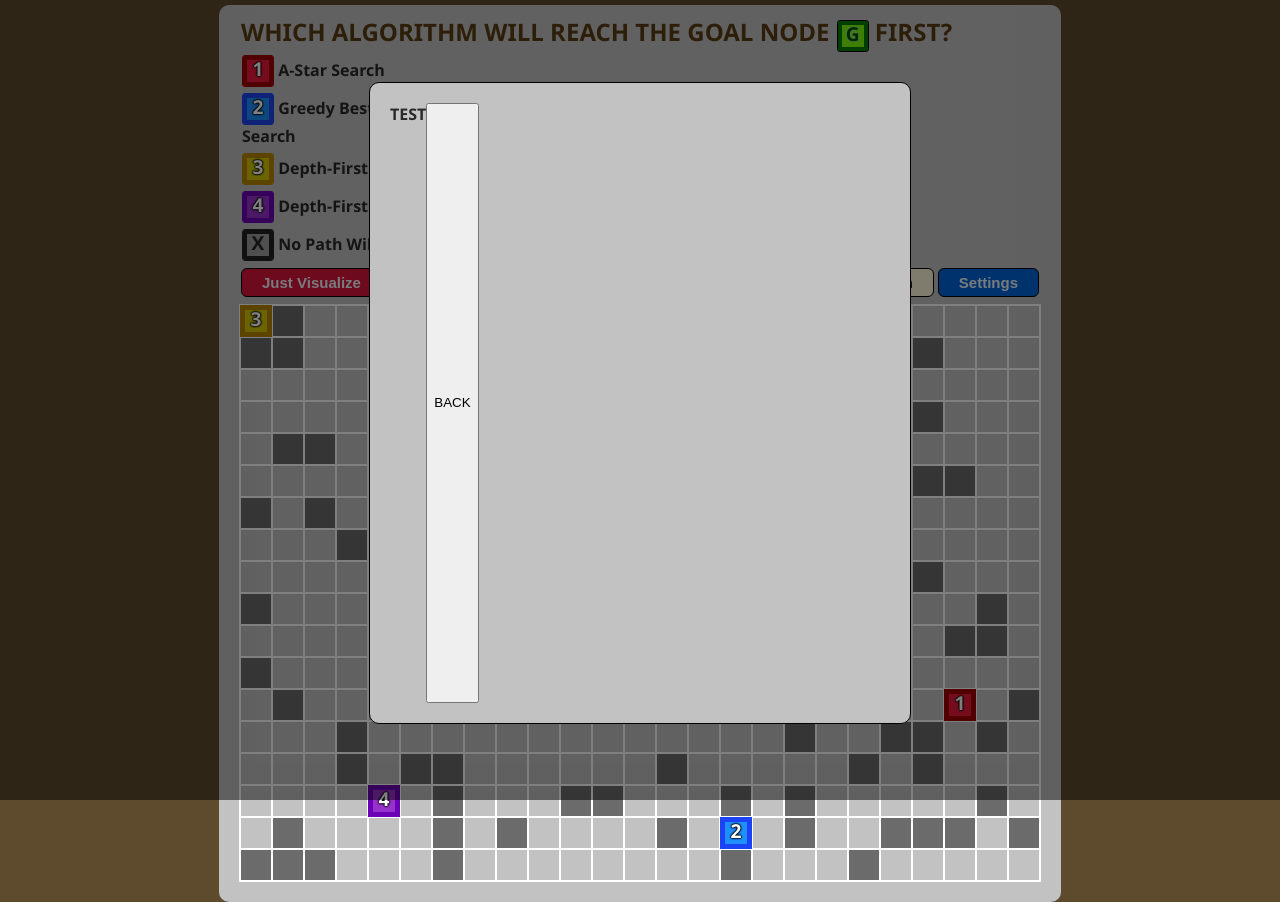
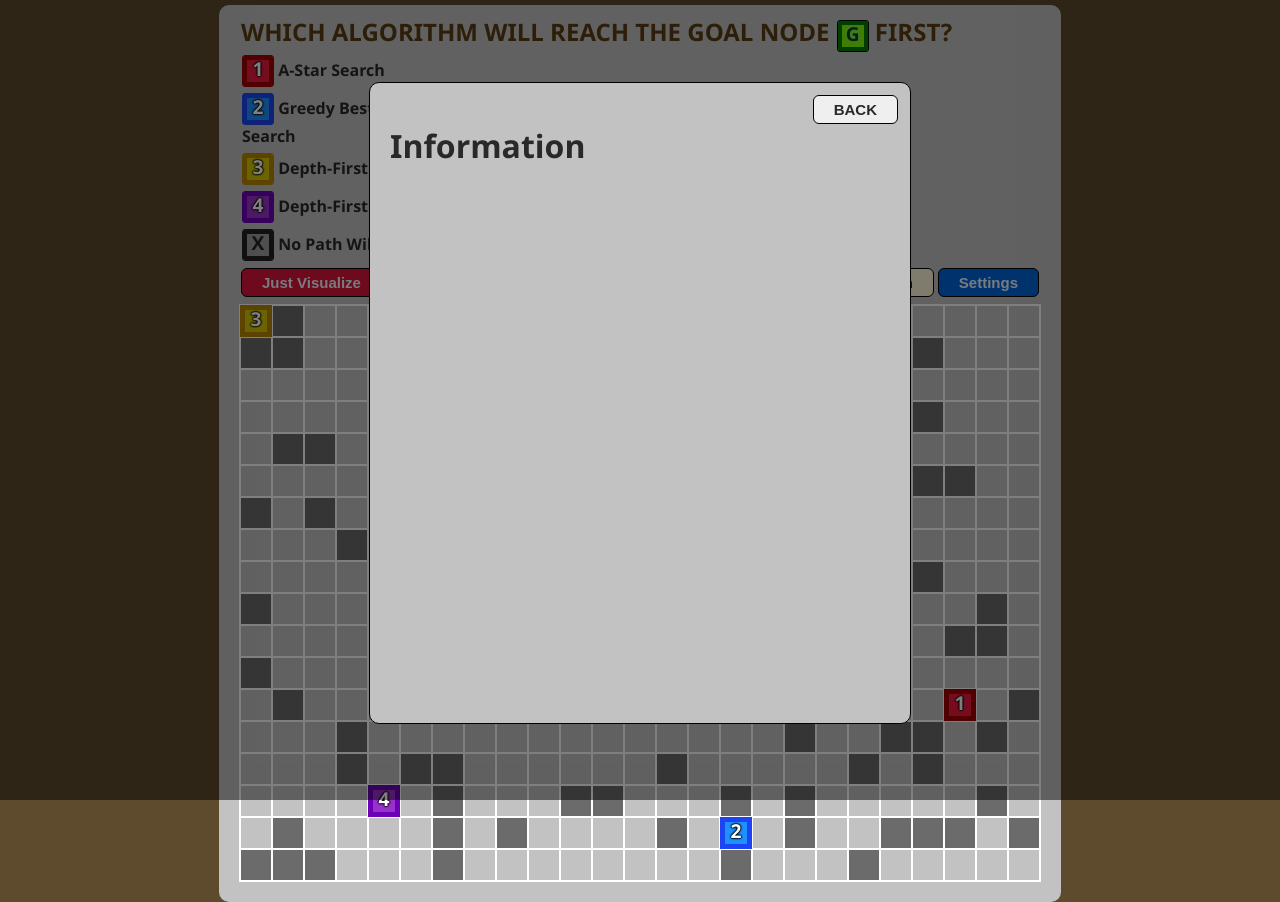
Before and after one commit to vik-ma/pathfinding-race, a React (Create React App) app: page / in a window 1280 px wide. Both pictures are taken after a click on the button "Information". Built offline with nearby package versions, Linux system fonts and the light colour scheme.

Commit message:
Added basic styling to SliderWindow popup

```diff
--- a/src/App.css
+++ b/src/App.css
@@ -73,6 +73,7 @@ body {
 .infoBackdrop {
     min-width: 500px;
     min-height: 600px;
+    position: relative;
 }
 
 .enableAlgoList {
@@ -103,6 +104,12 @@ body {
 .settingsButton:hover {
     background-color: #292929;
     color:white;
+}
+
+.infoButtonBack {
+    position: absolute;
+    right: 10px;
+    top: 10px;
 }
 
 .settingsDoneButtonDiv {
--- a/src/InfoSliders/SliderWindow.js
+++ b/src/InfoSliders/SliderWindow.js
@@ -6,7 +6,10 @@ export const SliderWindow = () => {
   return (
     <div className="popupBackground">
       <div className="popupBackdrop infoBackdrop">
-        TEST<button onClick={() => setIsInfoRendered(false)}>BACK</button>
+        <div className="infoInner">
+          <h1>Information</h1>
+          <button className="settingsButton infoButtonBack" onClick={() => setIsInfoRendered(false)}>BACK</button>
+        </div>
       </div>
     </div>
   );
```
